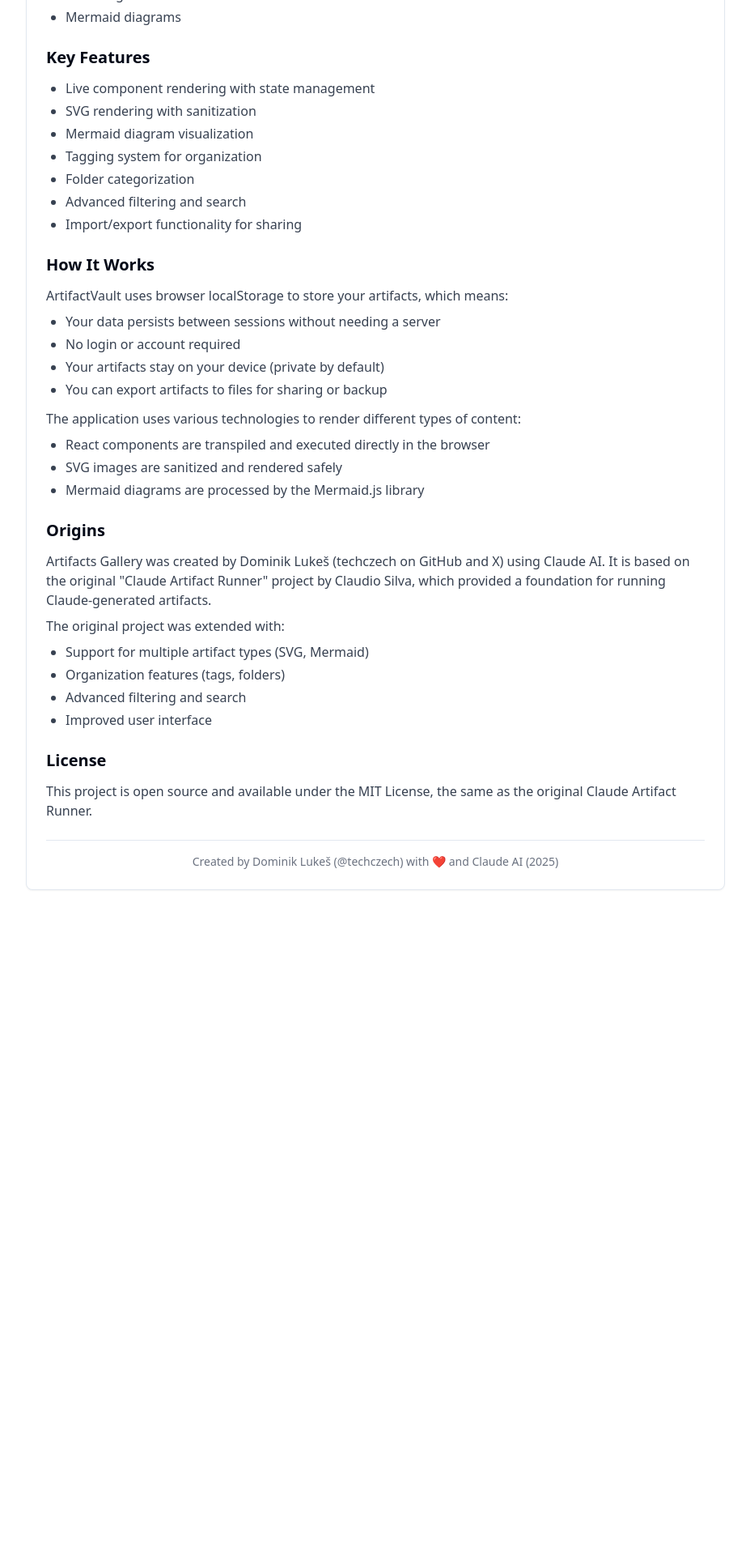
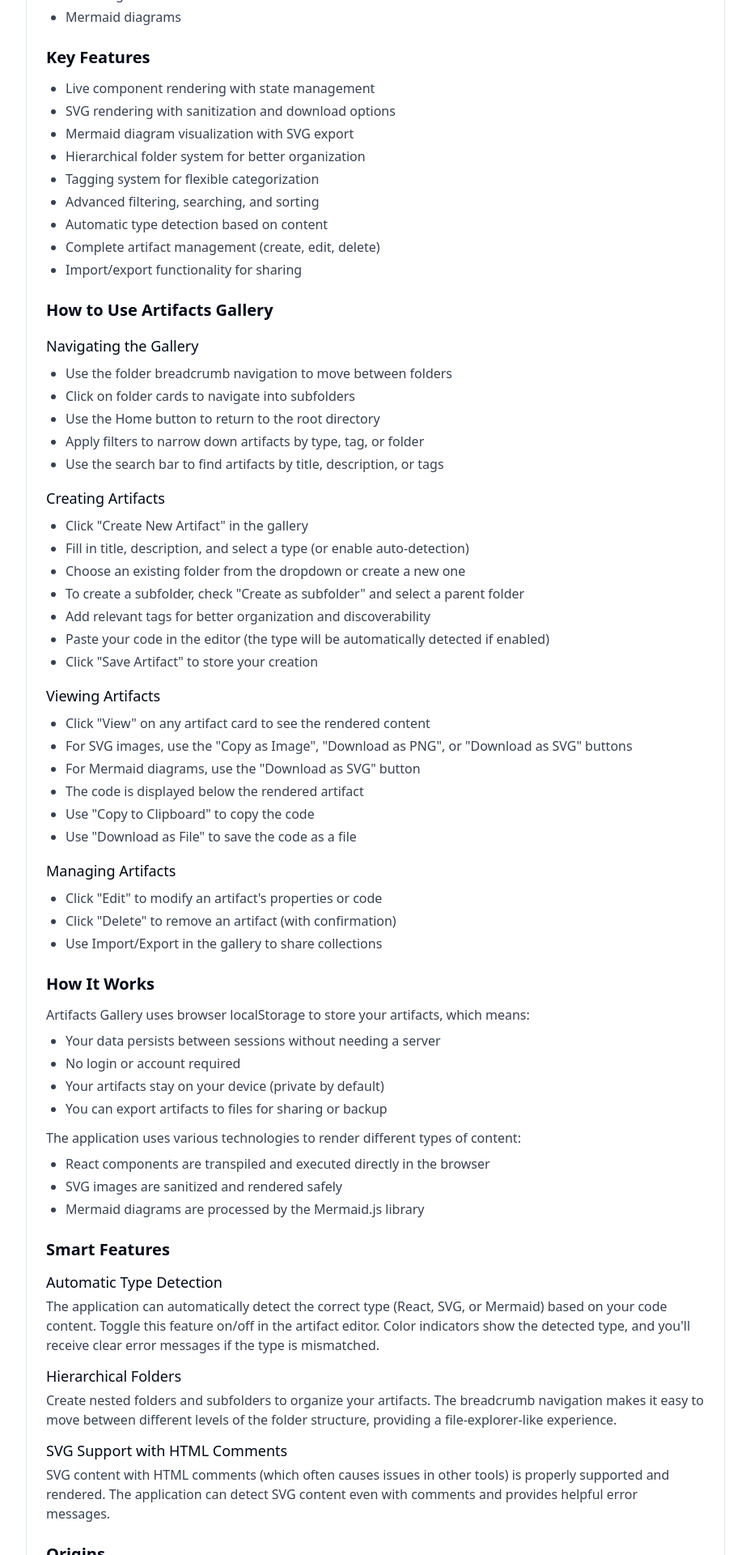
Before and after one commit to techczech/artifactsgallery, a React (Vite) app: page /about in a window 1280 px wide. Shown: the part 240-2160 px from the top of the page at 81% size, without its empty margins (176-1103 px from the left). Before the commit the page ends 1355 px from the top, so only its background shows below. Built offline with nearby package versions, Linux system fonts and the light colour scheme.

Commit message:
Update About page with detailed usage instructions for all features

```diff
--- a/src/components/AboutPage.tsx
+++ b/src/components/AboutPage.tsx
@@ -34,19 +34,62 @@
           <h2 className="text-xl font-semibold mb-3">Key Features</h2>
           <ul className="list-disc ml-6 space-y-1 text-gray-700">
             <li>Live component rendering with state management</li>
-            <li>SVG rendering with sanitization</li>
-            <li>Mermaid diagram visualization</li>
-            <li>Tagging system for organization</li>
-            <li>Folder categorization</li>
-            <li>Advanced filtering and search</li>
+            <li>SVG rendering with sanitization and download options</li>
+            <li>Mermaid diagram visualization with SVG export</li>
+            <li>Hierarchical folder system for better organization</li>
+            <li>Tagging system for flexible categorization</li>
+            <li>Advanced filtering, searching, and sorting</li>
+            <li>Automatic type detection based on content</li>
+            <li>Complete artifact management (create, edit, delete)</li>
             <li>Import/export functionality for sharing</li>
+          </ul>
+        </section>
+
+        <section>
+          <h2 className="text-xl font-semibold mb-3">How to Use Artifacts Gallery</h2>
+
+          <h3 className="text-lg font-medium mt-4 mb-2">Navigating the Gallery</h3>
+          <ul className="list-disc ml-6 space-y-1 text-gray-700">
+            <li>Use the folder breadcrumb navigation to move between folders</li>
+            <li>Click on folder cards to navigate into subfolders</li>
+            <li>Use the Home button to return to the root directory</li>
+            <li>Apply filters to narrow down artifacts by type, tag, or folder</li>
+            <li>Use the search bar to find artifacts by title, description, or tags</li>
+          </ul>
+
+          <h3 className="text-lg font-medium mt-4 mb-2">Creating Artifacts</h3>
+          <ul className="list-disc ml-6 space-y-1 text-gray-700">
+            <li>Click "Create New Artifact" in the gallery</li>
+            <li>Fill in title, description, and select a type (or enable auto-detection)</li>
+            <li>Choose an existing folder from the dropdown or create a new one</li>
+            <li>To create a subfolder, check "Create as subfolder" and select a parent folder</li>
+            <li>Add relevant tags for better organization and discoverability</li>
+            <li>Paste your code in the editor (the type will be automatically detected if enabled)</li>
+            <li>Click "Save Artifact" to store your creation</li>
+          </ul>
+
+          <h3 className="text-lg font-medium mt-4 mb-2">Viewing Artifacts</h3>
+          <ul className="list-disc ml-6 space-y-1 text-gray-700">
+            <li>Click "View" on any artifact card to see the rendered content</li>
+            <li>For SVG images, use the "Copy as Image", "Download as PNG", or "Download as SVG" buttons</li>
+            <li>For Mermaid diagrams, use the "Download as SVG" button</li>
+            <li>The code is displayed below the rendered artifact</li>
+            <li>Use "Copy to Clipboard" to copy the code</li>
+            <li>Use "Download as File" to save the code as a file</li>
+          </ul>
+
+          <h3 className="text-lg font-medium mt-4 mb-2">Managing Artifacts</h3>
+          <ul className="list-disc ml-6 space-y-1 text-gray-700">
+            <li>Click "Edit" to modify an artifact's properties or code</li>
+            <li>Click "Delete" to remove an artifact (with confirmation)</li>
+            <li>Use Import/Export in the gallery to share collections</li>
           </ul>
         </section>
 
         <section>
           <h2 className="text-xl font-semibold mb-3">How It Works</h2>
           <p className="text-gray-700">
-            ArtifactVault uses browser localStorage to store your artifacts, which means:
+            Artifacts Gallery uses browser localStorage to store your artifacts, which means:
           </p>
           <ul className="list-disc ml-6 mt-2 space-y-1 text-gray-700">
             <li>Your data persists between sessions without needing a server</li>
@@ -65,19 +108,43 @@
         </section>
 
         <section>
+          <h2 className="text-xl font-semibold mb-3">Smart Features</h2>
+
+          <h3 className="text-lg font-medium mt-3 mb-1">Automatic Type Detection</h3>
+          <p className="text-gray-700">
+            The application can automatically detect the correct type (React, SVG, or Mermaid) based on your code content.
+            Toggle this feature on/off in the artifact editor. Color indicators show the detected type,
+            and you'll receive clear error messages if the type is mismatched.
+          </p>
+
+          <h3 className="text-lg font-medium mt-3 mb-1">Hierarchical Folders</h3>
+          <p className="text-gray-700">
+            Create nested folders and subfolders to organize your artifacts. The breadcrumb navigation makes it easy
+            to move between different levels of the folder structure, providing a file-explorer-like experience.
+          </p>
+
+          <h3 className="text-lg font-medium mt-3 mb-1">SVG Support with HTML Comments</h3>
+          <p className="text-gray-700">
+            SVG content with HTML comments (which often causes issues in other tools) is properly supported and rendered.
+            The application can detect SVG content even with comments and provides helpful error messages.
+          </p>
+        </section>
+
+        <section>
           <h2 className="text-xl font-semibold mb-3">Origins</h2>
           <p className="text-gray-700">
             Artifacts Gallery was created by Dominik Lukeš (techczech on GitHub and X) using Claude AI. It is based on the original "Claude Artifact Runner"
             project by Claudio Silva, which provided a foundation for running Claude-generated artifacts.
           </p>
           <p className="mt-2 text-gray-700">
-            The original project was extended with:
+            The original project was substantially extended with:
           </p>
           <ul className="list-disc ml-6 mt-2 space-y-1 text-gray-700">
             <li>Support for multiple artifact types (SVG, Mermaid)</li>
-            <li>Organization features (tags, folders)</li>
+            <li>Organization features (tags, hierarchical folders)</li>
             <li>Advanced filtering and search</li>
-            <li>Improved user interface</li>
+            <li>Automatic type detection</li>
+            <li>Enhanced UI with better navigation and management</li>
           </ul>
         </section>
 
```
